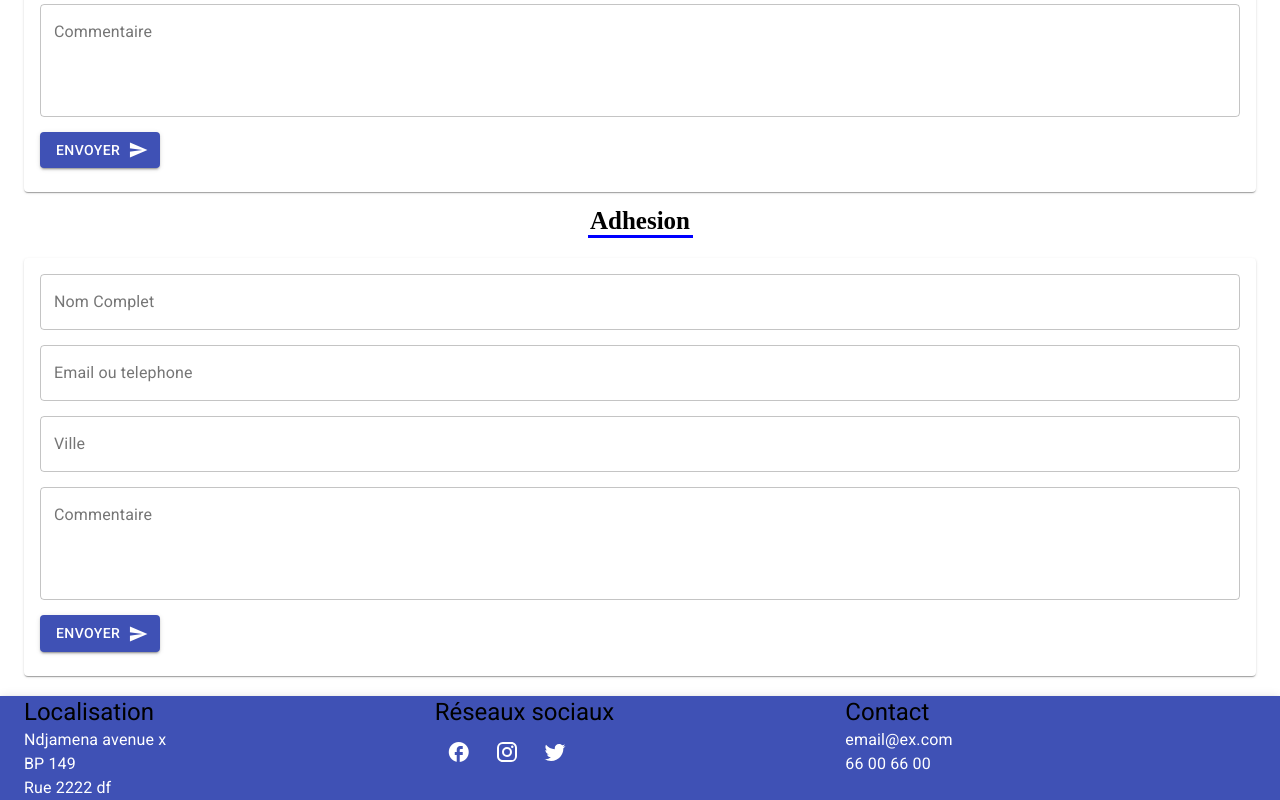
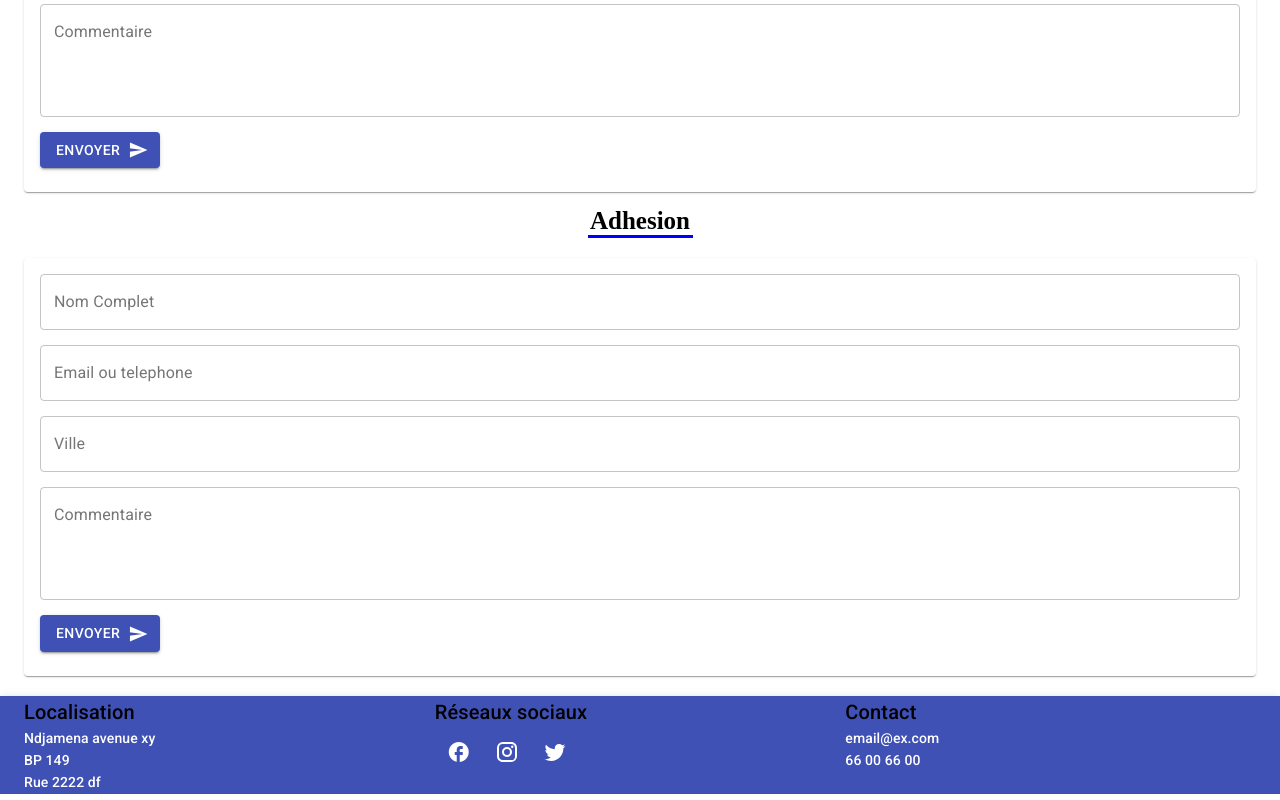
Before and after one commit to Yamingue/humanitaire, a React (Create React App) app: page / in a window 1280 px wide. Shown: the part 2141-2941 px from the top of the page. Built offline with nearby package versions, Linux system fonts and the light colour scheme.

Commit message:
coorection footer

```diff
--- a/src/Component/Footer.js
+++ b/src/Component/Footer.js
@@ -29,16 +29,16 @@ export default function Footer() {
                             md={4}
                             sm={4}
                         >
-                            <Typography style={{color:'#000000'}} variant="h5">
+                            <Typography style={{color:'#000000'}} variant="h6">
                                 Localisation
                             </Typography>
-                            <Typography>
-                                Ndjamena avenue x
+                            <Typography variant='subtitle2' >
+                                Ndjamena avenue xy
                             </Typography>
-                            <Typography>
+                            <Typography variant='subtitle2'>
                                 BP 149
                             </Typography>
-                            <Typography>
+                            <Typography variant='subtitle2'>
                             Rue 2222 df
                             </Typography>
 
@@ -49,7 +49,7 @@ export default function Footer() {
                             sm={4}
 
                         >
-                            <Typography style={{color:'#000000'}} color='inherit' variant="h5">
+                            <Typography style={{color:'#000000'}} color='inherit' variant="h6">
                                 Réseaux sociaux
                             </Typography>
                             <Grid
@@ -74,13 +74,13 @@ export default function Footer() {
                             md={4}
                             sm={4}
                         >
-                            <Typography style={{color:'#000000'}} color='inherit' variant="h5">
+                            <Typography style={{color:'#000000'}} color='inherit' variant="h6">
                                 Contact
                             </Typography>
-                            <Typography>
+                            <Typography variant='subtitle2'>
                                 email@ex.com
                             </Typography>
-                            <Typography>
+                            <Typography variant='subtitle2'>
                                 66 00 66 00
                             </Typography>
                         </Grid>
```
